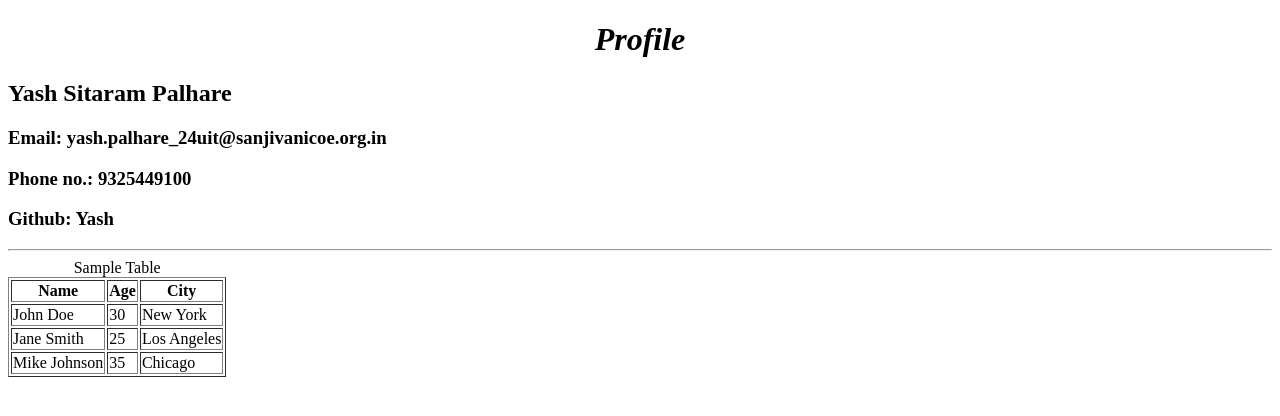
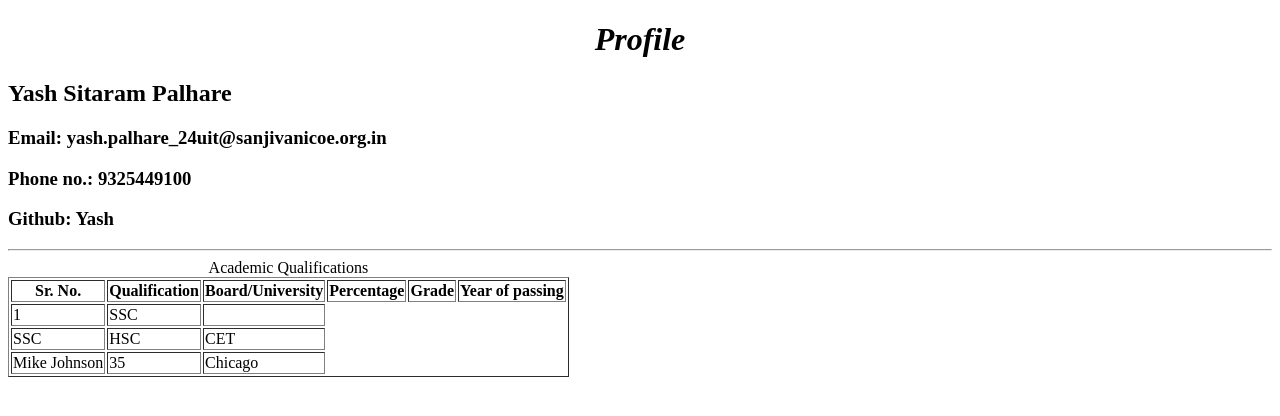
Before and after one commit to YashPalhare/ITEL, a plain HTML site: page profile.html in a window 1280 px wide. Drawn offline with Linux system fonts and the light colour scheme.

Commit message:
updated profile.html

```diff
--- a/profile.html
+++ b/profile.html
@@ -14,24 +14,27 @@
 
     <hr>
     <table border="1">
-        <caption>Sample Table</caption>
+        <caption>Academic Qualifications</caption>
         <thead>
             <tr>
-                <th>Name</th>
-                <th>Age</th>
-                <th>City</th>
+                <th>Sr. No.</th>
+                <th>Qualification</th>
+                <th>Board/University</th>
+                <th>Percentage</th>
+                <th>Grade</th>
+                <th>Year of passing</th>
             </tr>
         </thead>
         <tbody>
             <tr>
-                <td>John Doe</td>
-                <td>30</td>
-                <td>New York</td>
+                <td>1</td>
+                <td>SSC</td>
+                <td></td>
             </tr>
             <tr>
-                <td>Jane Smith</td>
-                <td>25</td>
-                <td>Los Angeles</td>
+                <td>SSC</td>
+                <td>HSC</td>
+                <td>CET</td>
             </tr>
             <tr>
                 <td>Mike Johnson</td>
```
